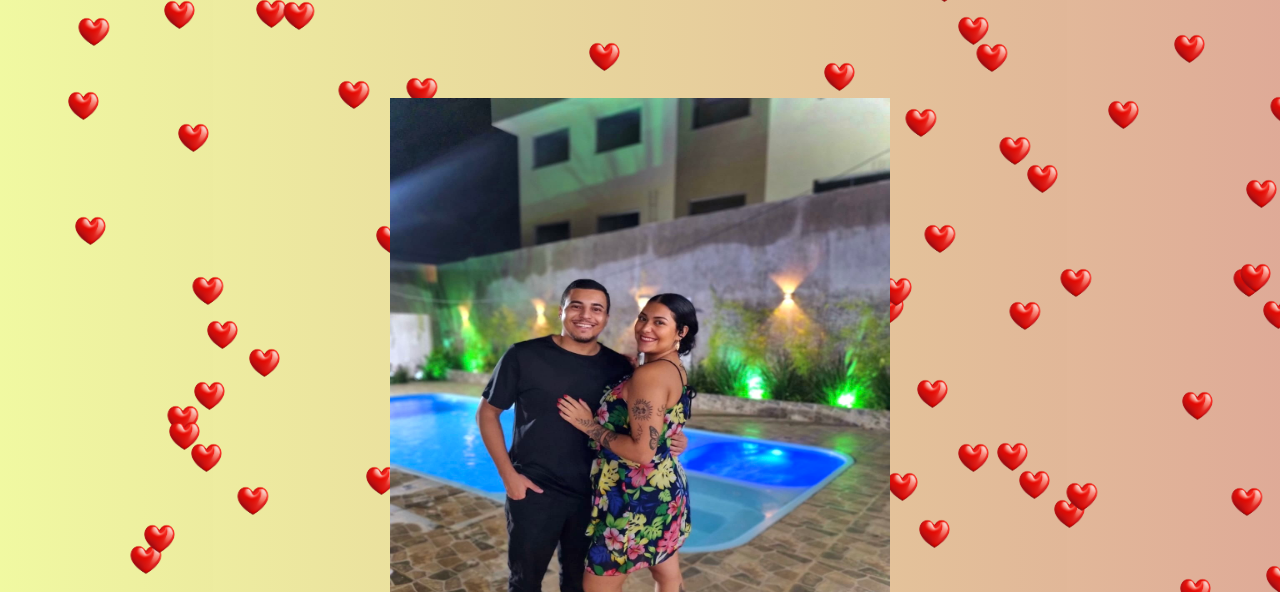
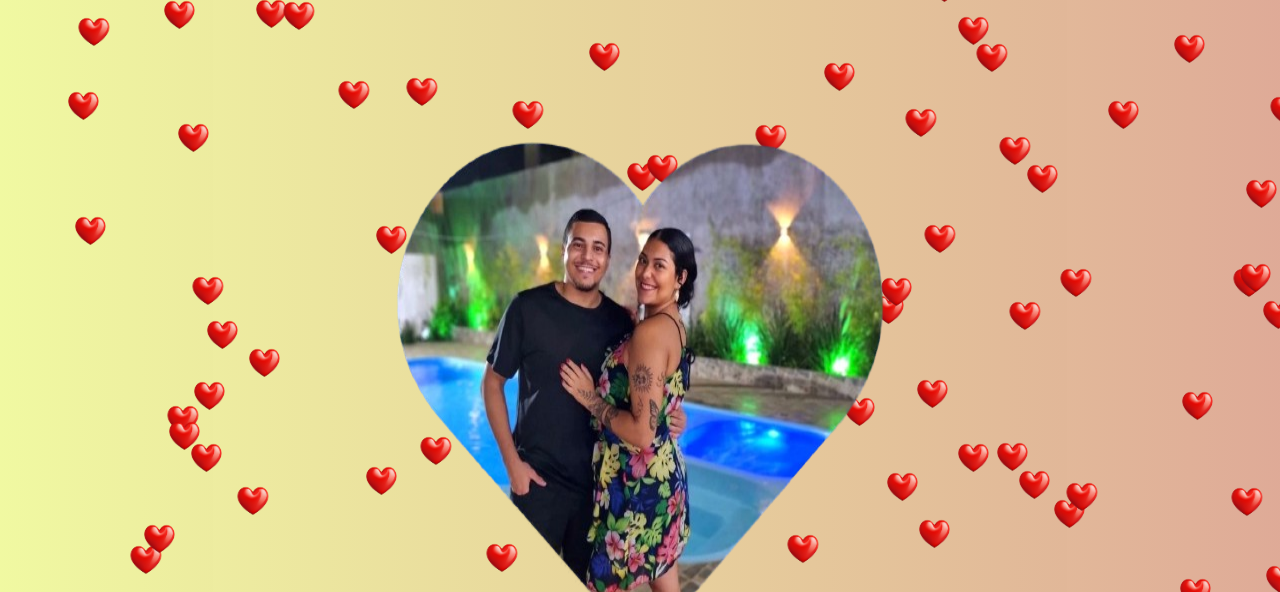
Before and after one commit to var-luan/sim-nao, a plain HTML site: page IMG.html in a window 1280 px wide. Shown: the top 592 px of the page. Drawn offline with Linux system fonts and the light colour scheme.

Commit message:
imagem nova

```diff
--- a/IMG.html
+++ b/IMG.html
@@ -11,7 +11,7 @@
         <div id="tela0"></div>
         <audio id="music" src="./Assets/Music/George Michael - Careless Whisper (Official Video).mp3"></audio>
         <div class="tela">
-            <img class="img" src="./Assets/img/love3.jpeg" alt="">
+            <img class="img" src="./Assets/img/love.png" alt="">
         </div>
         <div class="tela2">
             <h1 class="text">Obrigado por me fazer tão bem! Te amo.</h1>
```
Also changed, not shown: Assets/img/love.png (added).
